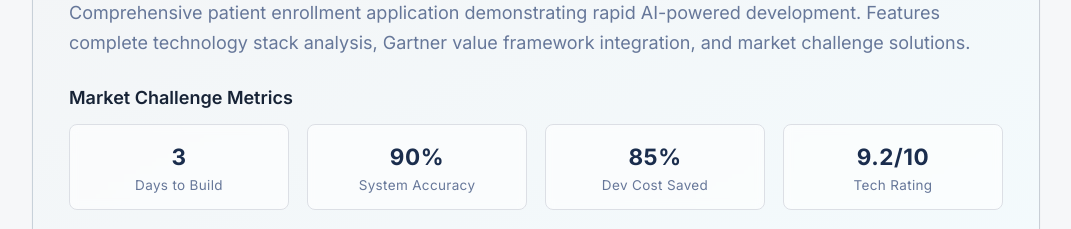
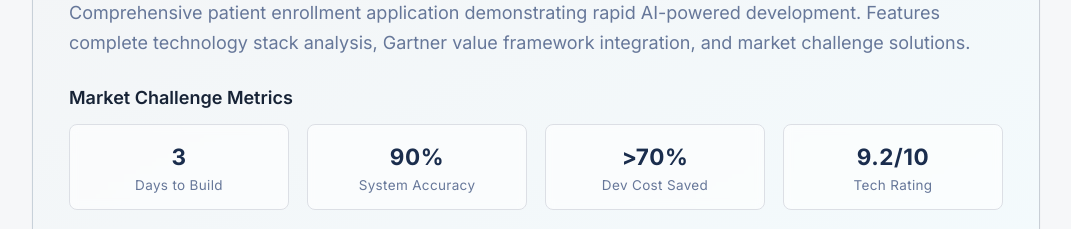
Before and after one commit to girisa99/saidas-ai-playground, a React (Vite) app: page /case-studies in a window 1280 px wide. Shown: the part 1100-1329 px from the top of the page, without its empty margins (104-1175 px from the left). Built offline with nearby package versions, Linux system fonts and the light colour scheme; the HTML template or start-up script is replaced by a standard one.

Commit message:
Update case study metrics

```diff
--- a/src/pages/CaseStudies.tsx
+++ b/src/pages/CaseStudies.tsx
@@ -181,7 +181,7 @@ const CaseStudies = () => {
                           <div className="text-xs text-muted-foreground">System Accuracy</div>
                         </div>
                         <div className="text-center p-3 bg-white/60 backdrop-blur-sm rounded-lg border">
-                          <div className="text-xl font-bold text-genie-primary">85%</div>
+                          <div className="text-xl font-bold text-genie-primary">&gt;70%</div>
                           <div className="text-xs text-muted-foreground">Dev Cost Saved</div>
                         </div>
                         <div className="text-center p-3 bg-white/60 backdrop-blur-sm rounded-lg border">
```
